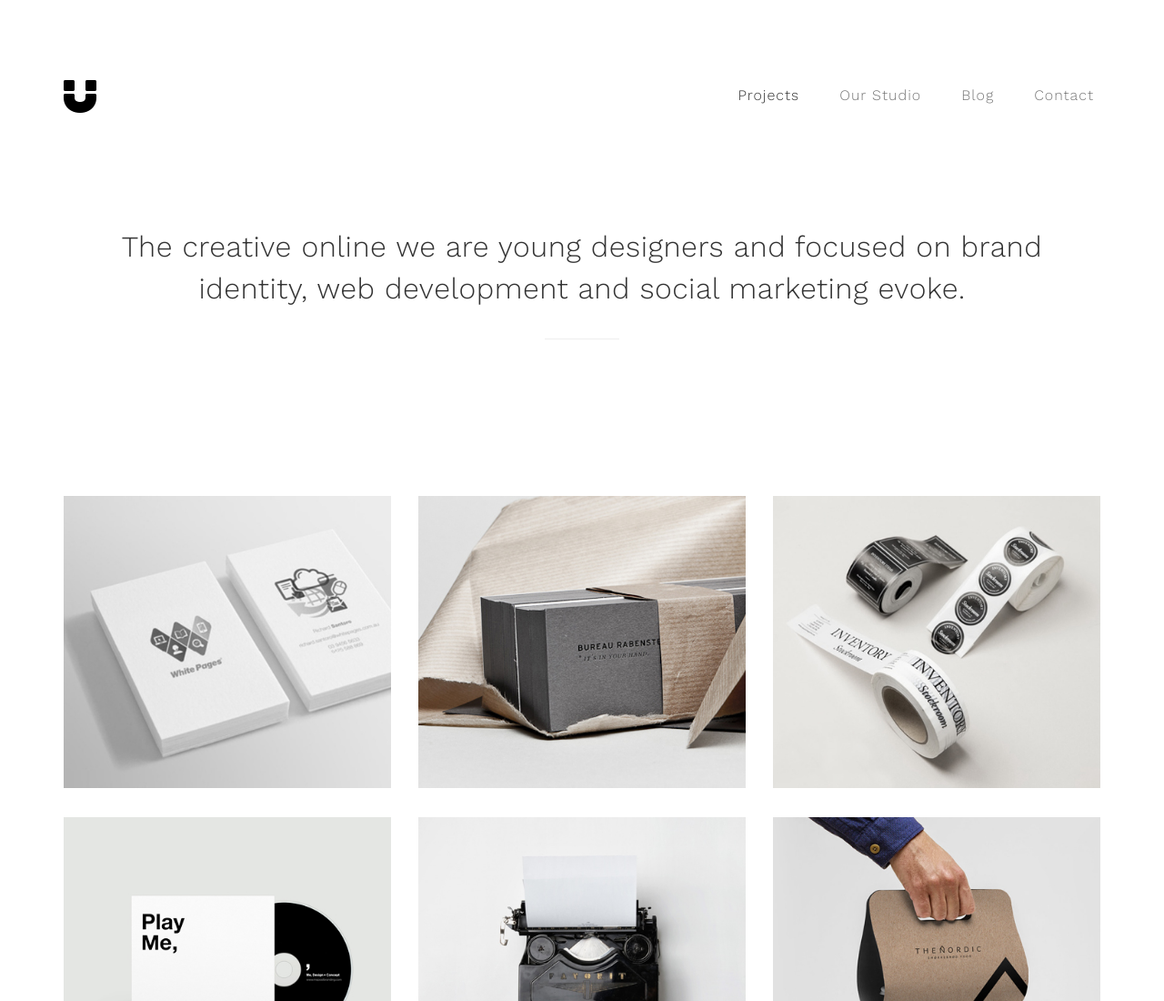
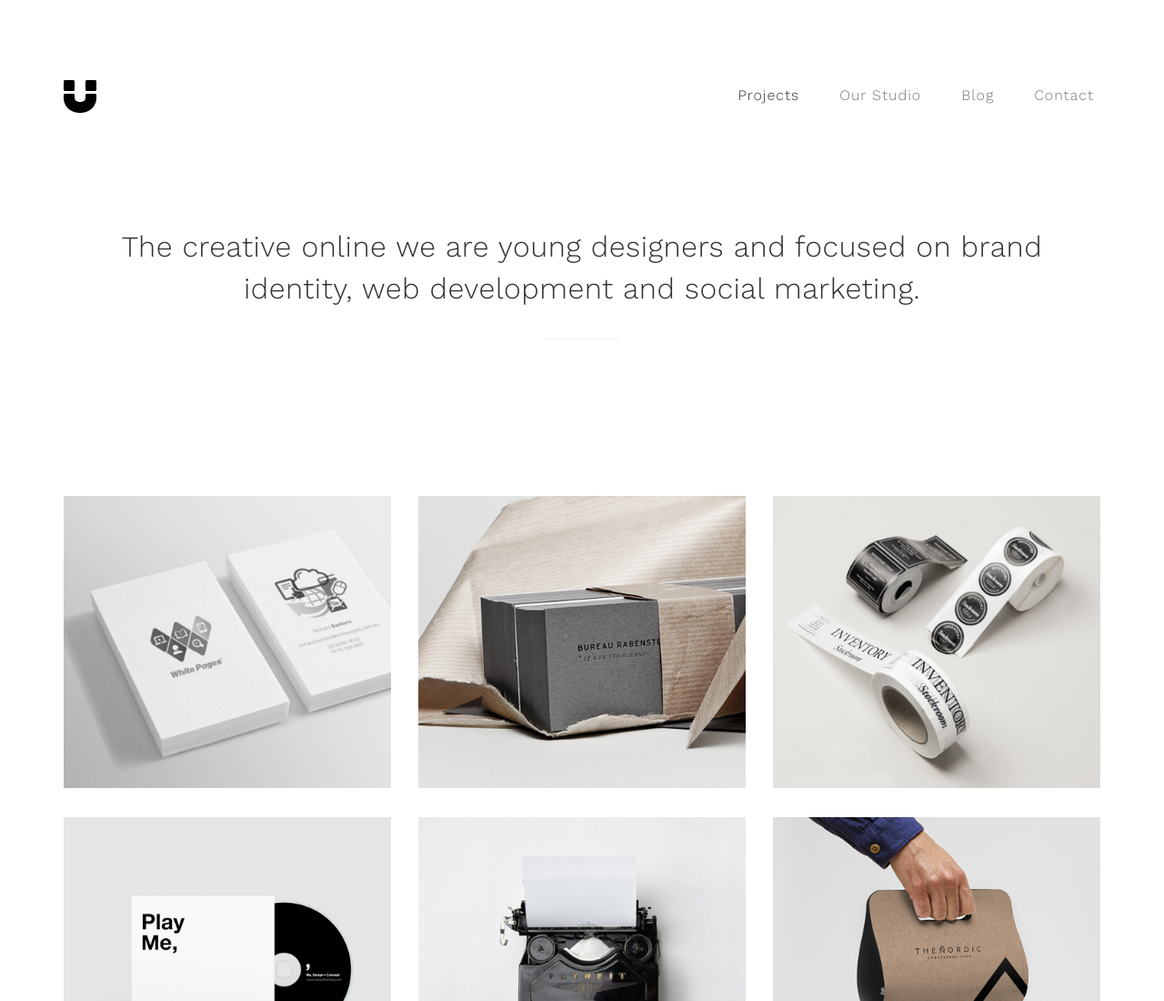
Before and after one commit to foppery/foppery.github.io, a plain HTML site: page index.html in a window 1280 px wide. Shown: the top 1100 px of the page at 91% size. Drawn offline with nearby package versions, Linux system fonts and the light colour scheme.

Commit message:
Revert "Update index.html"
This reverts commit f76fef9f69193fefd94b3961b9cdee6917abf405.

```diff
--- a/index.html
+++ b/index.html
@@ -62,7 +62,7 @@
 
                <div class="col-md-12 col-sm-12">
                    <!-- <h2>The creative web & mobile studio. we are young designers and focused on brand identity, web development and social marketing.</h2>-->
-                   <h2>The creative online we are young designers and focused on brand identity, web development and social marketing evoke.</h2>
+                   <h2>The creative online we are young designers and focused on brand identity, web development and social marketing.</h2>
                     <hr>
                </div>
 
```
